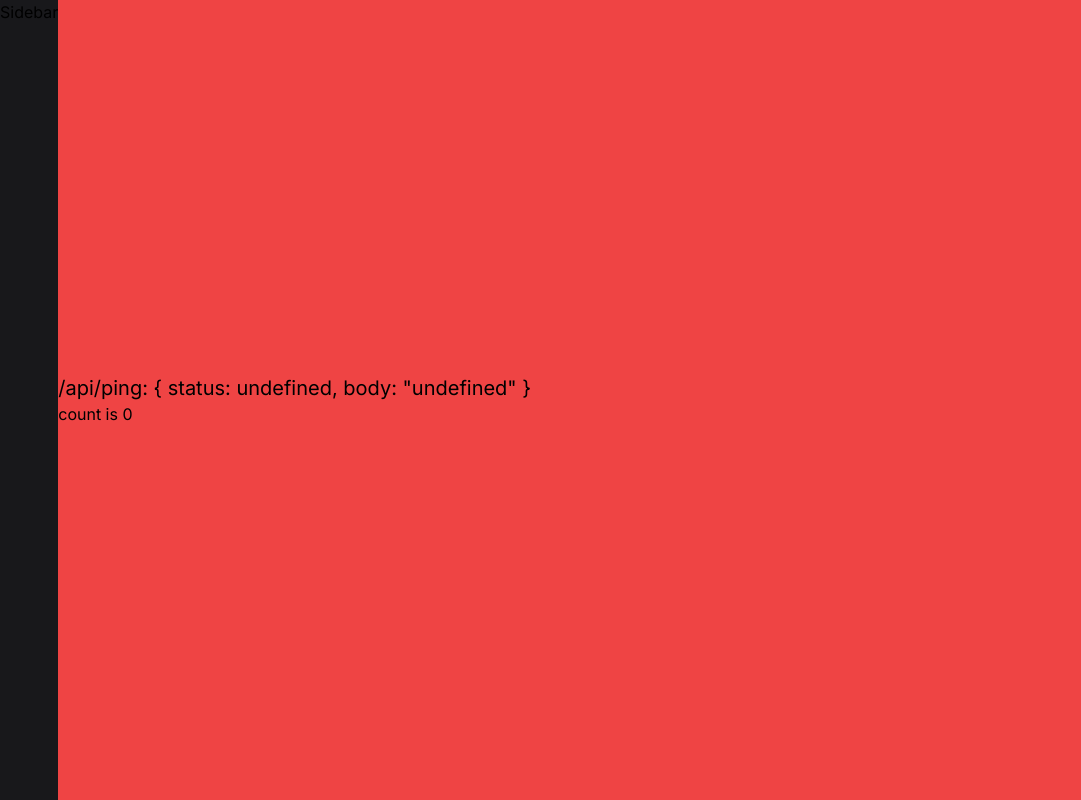
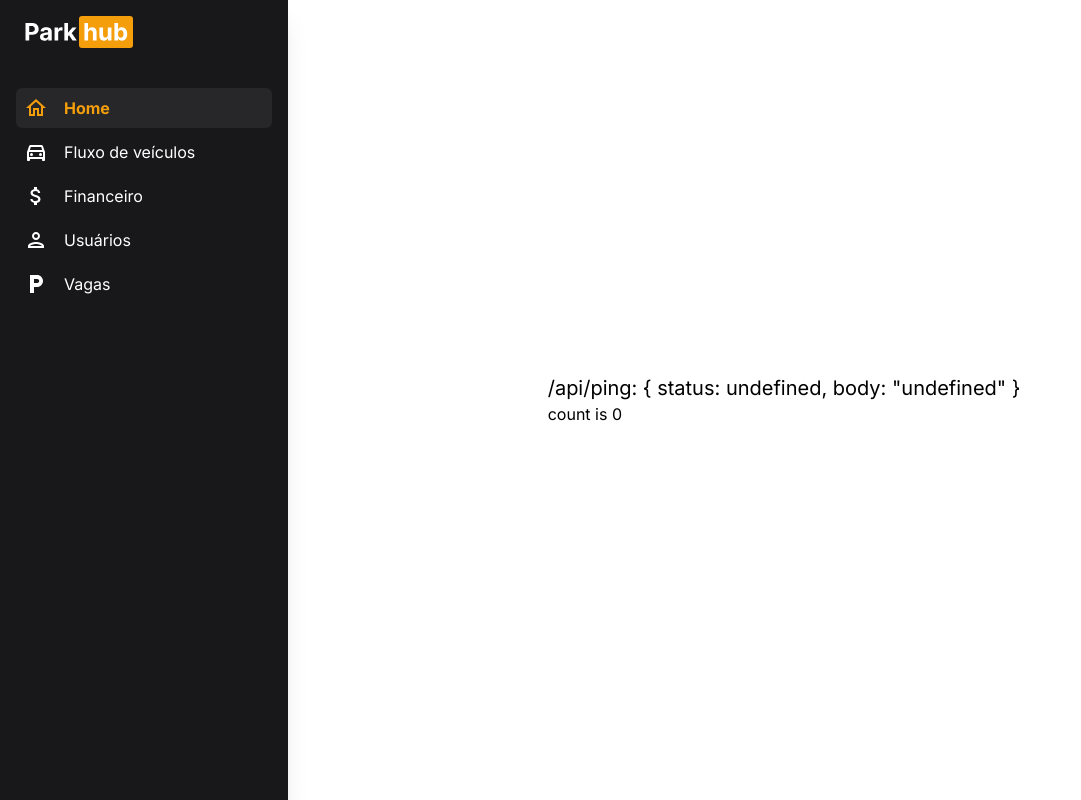
Before and after one commit to joaozenaro/park-hub, a React (Vite) app in the folder frontend/: page / in a window 1280 px wide. Shown: the whole page, without its empty margins (0-1081 px from the left). Built offline with nearby package versions, Linux system fonts and the light colour scheme; no server answers; sample sign-in values are in the browser's storage.

Commit message:
Create sidebar page layout

```diff
--- a/frontend/src/components/layout/SidebarPageLayout.tsx
+++ b/frontend/src/components/layout/SidebarPageLayout.tsx
@@ -1,12 +1,11 @@
 import { PropsWithChildren } from "react";
+import SideBar from "./SideBar";
 
 export default function SidebarPageLayout({ children }: PropsWithChildren) {
   return (
-    <div className="bg-red-500 flex flex-1">
-      <div className="bg-zinc-900">
-        <p>Sidebar</p>
-      </div>
-      <div>
+    <div className="flex flex-1">
+      <SideBar />
+      <div className="flex flex-1 flex-col overflow-auto">
         {children}
       </div>
     </div>
```
